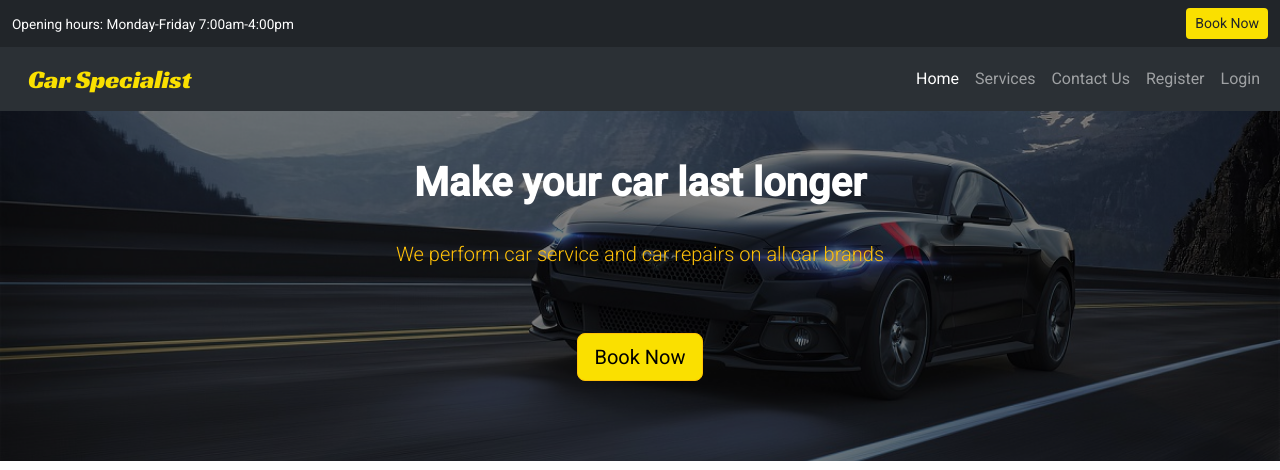
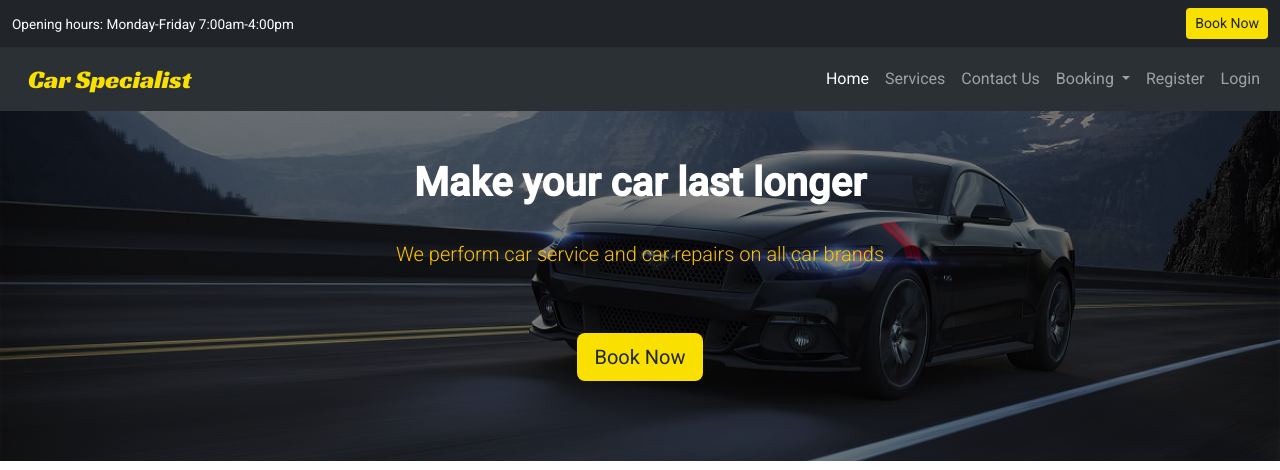
Before and after one commit to NatasaMiric/car-specialist, a Django app: page / in a window 1280 px wide. Shown: the top 470 px of the page. Run offline with Django 3.2, Linux system fonts and the light colour scheme; some libraries are stand-ins or nearby versions.

Commit message:
fix:Add authentification condition on mybookings page view so that it requires to be logged to see bookings

```diff
--- a/templates/account/login.html
+++ b/templates/account/login.html
@@ -10,7 +10,7 @@
   <div class="row">
     <div class="col-md-8 mt-3 offset-md-2">
       <h3>{% trans "Sign In" %}</h3>
-      <p>{% blocktrans %}To book a service, please log in. If you
+      <p>{% blocktrans %}To book a service or check your booking, please log in. If you
         have not created an account yet, then <a class="link" href="{{ signup_url }}">sign up</a>
         first.{% endblocktrans %}</p>
     </div>
--- a/templates/base.html
+++ b/templates/base.html
@@ -53,7 +53,6 @@
                     <li class="nav-item mr-2">
                         <a class="nav-link" href="#">Contact Us</a>
                     </li>
-                    {% if user.is_authenticated %}
                     <li class="nav-item dropdown mr-2">
                         <a class="nav-link dropdown-toggle" href="#" role="button" data-bs-toggle="dropdown"
                             aria-expanded="false">
@@ -64,6 +63,7 @@
                             <li><a class="dropdown-item" href="{% url 'mybookings' %}">My bookings</a></li>
                         </ul>
                     </li>
+                    {% if user.is_authenticated %}
                     <li class="nav-item">
                         <a class="nav-link" href="{% url 'account_logout' %}">Logout</a>
                     </li>
--- a/templates/index.html
+++ b/templates/index.html
@@ -10,7 +10,7 @@
                     <h1 class="display-6 fw-bolder text-white mb-2 px-2">Make your car last longer</h1>
                     <p class="lead text-warning py-4 px-3">We perform car service and car repairs on all car brands</p>
                     <div class="text-center">
-                        <a class="btn btn-warning btn-lg mt-4 btn-book" href="{% url 'booking' %}">Book Now</a>
+                        <a class="btn btn-lg mt-4 btn-book" href="{% url 'booking' %}">Book Now</a>
                     </div>
                 </div>
             </div>
--- a/workshop/views.py
+++ b/workshop/views.py
@@ -4,7 +4,7 @@
 from .models import Booking
 from .forms import BookingForm
 from django.urls import reverse_lazy
-
+from django.http import HttpResponse
 
 class HomePage(View):
 
@@ -37,13 +37,15 @@
 
     def get(self, request):
         user = request.user
-        bookings = Booking.objects.filter(user=self.request.user).order_by(
-         ('day', 'time'))
-        context = {
-            'user': user,
-            'bookings': bookings,
-        }
-        return render(request, 'mybookings.html', context)
+        if request.user.is_authenticated:
+            bookings = Booking.objects.filter(user=self.request.user).order_by('day', 'time')
+            context = {
+                    'user': user,
+                    'bookings': bookings,
+            }
+            return render(request, 'mybookings.html', context)
+        else:
+            return render(request, 'account/login.html')
 
 
 class UpdateBooking(UpdateView):
```
